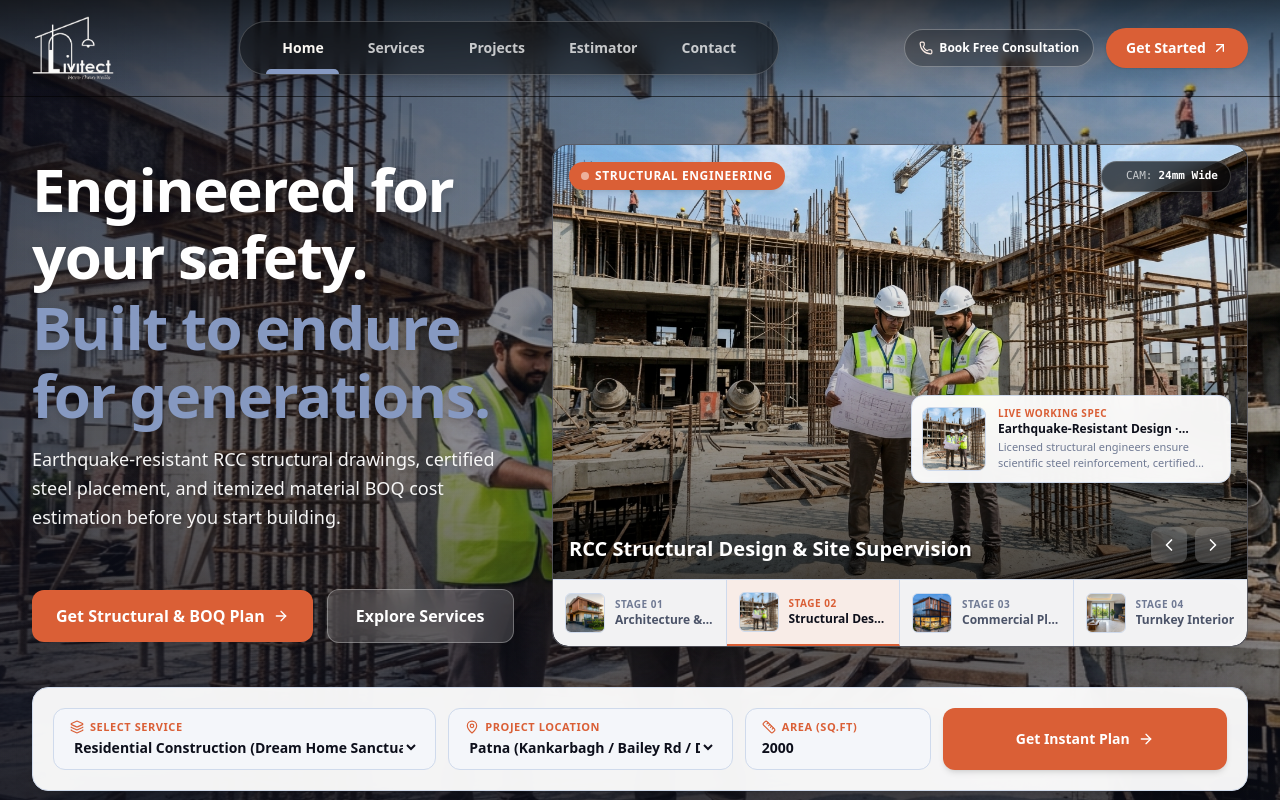
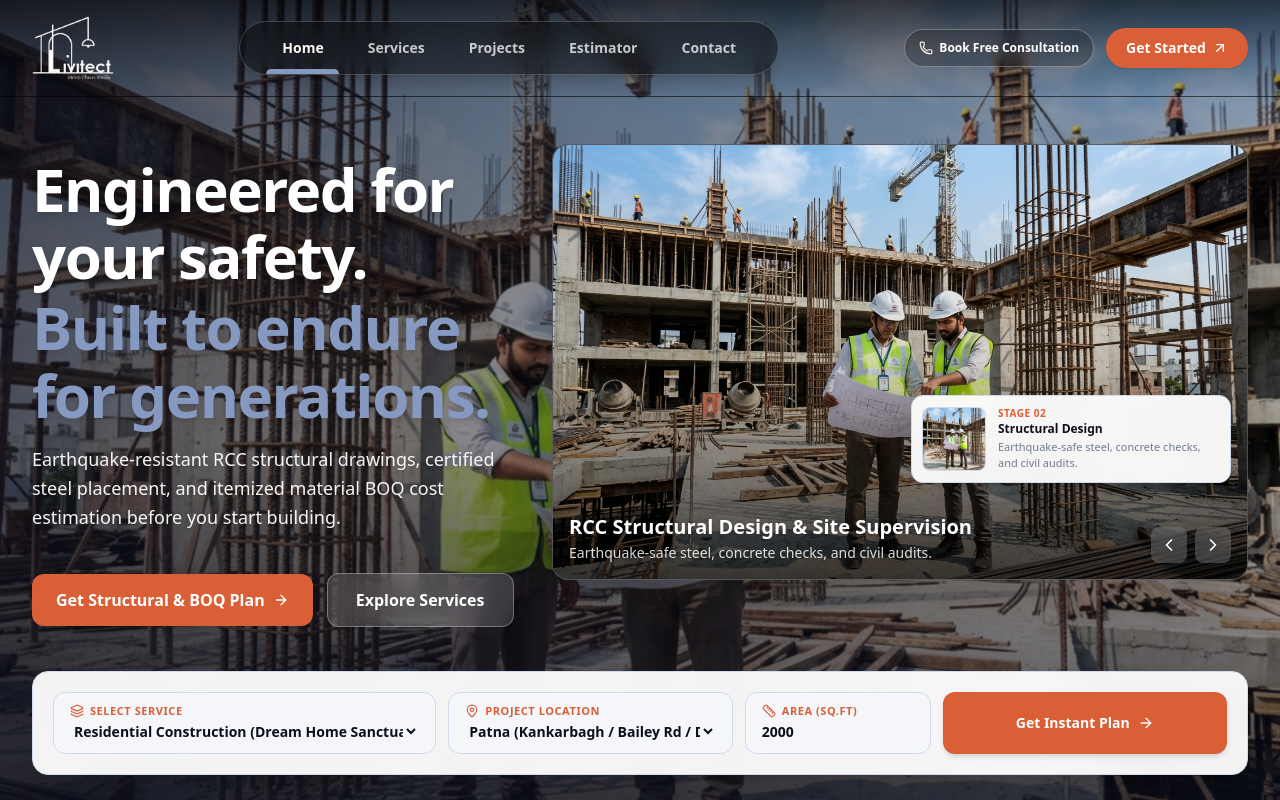
Before and after one commit to rohitpatel0011/Livitech_Design, a Next.js app: page / in a window 1280 px wide. Shown: the top 800 px of the page. Built offline with nearby package versions, Linux system fonts and the light colour scheme.

Commit message:
HomeSection Mobile view and remove unwanted visual

```diff
--- a/src/components/home/HeroSection.tsx
+++ b/src/components/home/HeroSection.tsx
@@ -75,11 +75,18 @@ const KEN_BURNS_CARD_CLASSES = [
   "animate-ken-burns-4",
 ];
 
-const STAGE_CAMERA_SPECS = [
-  { focal: "35mm Cine", move: "Slow Push-In" },
-  { focal: "24mm Wide", move: "Pan-Right Framing" },
-  { focal: "50mm Prime", move: "Facade Reveal" },
-  { focal: "28mm Interior", move: "Pan-Left Ambient" },
+const STAGE_NAMES = [
+  "Architecture & 3D",
+  "Structural Design",
+  "Commercial Planning",
+  "Turnkey Interior",
+];
+
+const STAGE_SHORT_CONTEXT = [
+  "Vastu floor plans and realistic 3D front views.",
+  "Earthquake-safe steel, concrete checks, and civil audits.",
+  "Approved building maps, smart layouts, and glass facades.",
+  "3D room walkthroughs, modular kitchens, and turnkey finishing.",
 ];
 
 export default function HeroSection() {
@@ -154,27 +161,27 @@ export default function HeroSection() {
         {/* TOP SPLIT: Left Copy + Right Interactive Visual Carousel */}
         <div className="grid grid-cols-1 lg:grid-cols-12 gap-10 lg:gap-8 items-stretch">
           {/* LEFT COLUMN (5 Cols): Clean Top-Aligned Content & Bottom-Parallel Buttons */}
-          <div className="lg:col-span-5 flex flex-col justify-between pt-1 sm:pt-2 lg:pt-3">
-            {/* 1. Dynamic Text Block (Fixed Height Container, only text fades in smoothly) */}
-            <div className="h-[185px] sm:h-[195px] lg:h-[215px] flex flex-col justify-start">
+          <div className="lg:col-span-5 flex flex-col justify-between gap-8 lg:gap-10 pt-1 sm:pt-2 lg:pt-3">
+            {/* 1. Dynamic Text Block (Auto-expanding min-height so text never overlaps buttons) */}
+            <div className="min-h-[200px] sm:min-h-[220px] lg:min-h-[260px] flex flex-col justify-start">
               <div key={activeSlide} className="animate-hero-fade space-y-3 sm:space-y-4">
-                {/* Main Heading (Exact 9 words: 4 words + 5 words, 2 lines) */}
-                <h1 className="text-4xl sm:text-5xl lg:text-6xl font-extrabold text-white tracking-tight leading-[1.12] drop-shadow-md">
+                {/* Main Heading */}
+                <h1 className="text-4xl sm:text-5xl lg:text-5xl xl:text-6xl font-extrabold text-white tracking-tight leading-[1.12] drop-shadow-md">
                   <span>{stageContent.headingLine1}</span>
                   <span className="text-[#8699C1] block mt-1">
                     {stageContent.headingLine2}
                   </span>
                 </h1>
 
-                {/* Description (Exact 17 words across all 4 stages) */}
+                {/* Description */}
                 <p className="text-base sm:text-lg text-white/95 leading-relaxed max-w-xl font-medium drop-shadow-sm">
                   {stageContent.description}
                 </p>
               </div>
             </div>
 
-            {/* 2. Action Buttons (Parallel to the bottom of the right-side card on desktop) */}
-            <div className="pt-6 lg:pt-0 mt-6 lg:mt-auto flex flex-wrap items-center gap-3.5 pb-1">
+            {/* 2. Action Buttons (Always spaced cleanly below heading & description) */}
+            <div className="mt-auto flex flex-wrap items-center gap-3.5 pb-1">
               <Link
                 href={stageContent.primaryCtaHref}
                 className="inline-flex items-center justify-center gap-2 bg-[#DA5F36] hover:bg-[#BD4922] text-white font-extrabold px-6 py-3.5 rounded-xl shadow-booking hover:shadow-booking-hover transition-all text-sm sm:text-base cursor-pointer min-w-[260px] whitespace-nowrap"
@@ -201,8 +208,8 @@ export default function HeroSection() {
             </div>
           </div>
 
-          {/* RIGHT COLUMN (7 Cols): Multi-Stage Visual Carousel */}
-          <div className="lg:col-span-7">
+          {/* RIGHT COLUMN (7 Cols): Multi-Stage Visual Carousel (Desktop only) */}
+          <div className="hidden lg:block lg:col-span-7">
             <div className="relative rounded-2xl overflow-hidden border border-white/25 bg-ink/75 shadow-2xl group backdrop-blur-md">
               {/* Main Stage Image with Cinematic Ken Burns Camera Motion */}
               <div className="relative aspect-[16/10] w-full overflow-hidden bg-[#0D0F1B]">
@@ -222,55 +229,48 @@ export default function HeroSection() {
                   />
                 </div>
                 {/* Softened gradient overlay inside card */}
-                <div className="absolute inset-0 bg-gradient-to-t from-black/70 via-black/15 to-transparent pointer-events-none" />
+                <div className="absolute inset-0 bg-gradient-to-t from-black/75 via-black/15 to-transparent pointer-events-none" />
 
-                {/* Top Left & Right Stage Badges with Live Camera Indicator */}
-                <div className="absolute top-4 left-4 right-4 flex items-center justify-between gap-2 z-20">
-                  <span className="px-3 py-1.5 rounded-full bg-[#DA5F36] text-white text-xs font-bold tracking-wider uppercase shadow-md flex items-center gap-1.5">
-                    <span className="w-2 h-2 rounded-full bg-white animate-pulse" />
-                    {currentSlide.stageTag}
-                  </span>
-
-                  {/* Cinematic Camera Orbit / Focal Pill */}
-                  <span className="px-3 py-1.5 rounded-full bg-black/65 backdrop-blur-md border border-white/20 text-white text-[11px] font-mono font-medium flex items-center gap-1.5 shadow">
-                    <span className="w-1.5 h-1.5 rounded-full bg-emerald-400 animate-ping" />
-                    <span className="text-white/70">CAM:</span>
-                    <span className="text-white font-bold">{STAGE_CAMERA_SPECS[activeSlide]?.focal}</span>
-                  </span>
-                </div>
-
-                {/* Floating Blueprint / Working Detail Picture-in-Picture Card */}
-                <div className="hidden sm:flex absolute bottom-24 right-4 bg-white/95 backdrop-blur-md p-2.5 rounded-xl border border-border shadow-lg items-center gap-3 max-w-xs z-20">
+                {/* Floating Dynamic Stage Picture-in-Picture Card */}
+                <button
+                  key={currentSlide.id}
+                  type="button"
+                  onClick={() =>
+                    setActiveSlide((prev) => (prev + 1) % HERO_VISUAL_SLIDES.length)
+                  }
+                  aria-label={`Stage 0${activeSlide + 1}: ${STAGE_NAMES[activeSlide]}. Click for next stage`}
+                  className="hidden sm:flex absolute bottom-24 right-4 bg-white/95 backdrop-blur-md p-2.5 rounded-xl border border-border shadow-lg items-center gap-3 max-w-xs z-20 text-left animate-hero-fade cursor-pointer hover:border-brand/50 transition-colors"
+                >
                   <div className="relative w-16 h-16 rounded-lg overflow-hidden shrink-0 border border-border">
                     <Image
-                      src={currentSlide.blueprintThumb}
-                      alt="Stage technical preview"
+                      src={currentSlide.mainImage}
+                      alt={STAGE_NAMES[activeSlide]}
                       fill
                       sizes="64px"
                       className="object-cover"
                     />
                   </div>
-                  <div className="text-left">
+                  <div className="min-w-0">
                     <span className="text-[10px] font-bold uppercase tracking-wider text-brand block">
-                      Live Working Spec
+                      Stage 0{activeSlide + 1}
                     </span>
                     <p className="text-xs font-bold text-ink line-clamp-1">
-                      {currentSlide.metrics}
+                      {STAGE_NAMES[activeSlide]}
                     </p>
                     <p className="text-[11px] text-ink-subtle line-clamp-2 mt-0.5">
-                      {currentSlide.description}
+                      {STAGE_SHORT_CONTEXT[activeSlide]}
                     </p>
                   </div>
-                </div>
+                </button>
 
                 {/* Bottom Overlay Info & Prev/Next Controls */}
                 <div className="absolute bottom-4 left-4 right-4 flex items-end justify-between gap-4 z-20">
-                  <div className="text-white max-w-lg">
+                  <div className="text-white max-w-md">
                     <h2 className="text-lg sm:text-xl font-bold leading-snug drop-shadow-sm">
                       {currentSlide.title}
                     </h2>
-                    <p className="text-xs sm:text-sm text-neutral-200 mt-1 line-clamp-2 sm:hidden drop-shadow-sm">
-                      {currentSlide.description}
+                    <p className="text-xs sm:text-sm text-white/85 mt-0.5 line-clamp-1 drop-shadow-sm">
+                      {STAGE_SHORT_CONTEXT[activeSlide]}
                     </p>
                   </div>
 
@@ -302,54 +302,6 @@ export default function HeroSection() {
                     </button>
                   </div>
                 </div>
-              </div>
-
-              {/* Bottom 4 Thumbnail Stage Switcher Bar */}
-              <div className="grid grid-cols-2 sm:grid-cols-4 bg-surface/95 backdrop-blur-md border-t border-border">
-                {HERO_VISUAL_SLIDES.map((slide, idx) => {
-                  const isActive = idx === activeSlide;
-                  const stageNames = [
-                    "Architecture & 3D",
-                    "Structural Design",
-                    "Commercial Planning",
-                    "Turnkey Interior",
-                  ];
-                  return (
-                    <button
-                      key={slide.id}
-                      type="button"
-                      onClick={() => setActiveSlide(idx)}
-                      className={`p-2.5 sm:p-3 text-left transition-all border-r last:border-r-0 border-border flex items-center gap-2.5 cursor-pointer ${isActive
-                        ? "bg-brand-light/80 border-b-2 border-b-brand"
-                        : "hover:bg-surface-muted"
-                        }`}
-                    >
-                      <div className="relative w-10 h-10 rounded-md overflow-hidden shrink-0 hidden sm:block border border-border">
-                        <Image
-                          src={slide.mainImage}
-                          alt={slide.title}
-                          fill
-                          sizes="40px"
-                          className="object-cover"
-                        />
-                      </div>
-                      <div className="min-w-0">
-                        <span
-                          className={`text-[10px] font-bold tracking-wider uppercase block truncate ${isActive ? "text-brand" : "text-ink-subtle"
-                            }`}
-                        >
-                          Stage 0{idx + 1}
-                        </span>
-                        <span
-                          className={`text-xs font-semibold block truncate ${isActive ? "text-ink font-bold" : "text-ink-muted"
-                            }`}
-                        >
-                          {stageNames[idx]}
-                        </span>
-                      </div>
-                    </button>
-                  );
-                })}
               </div>
             </div>
           </div>
```
